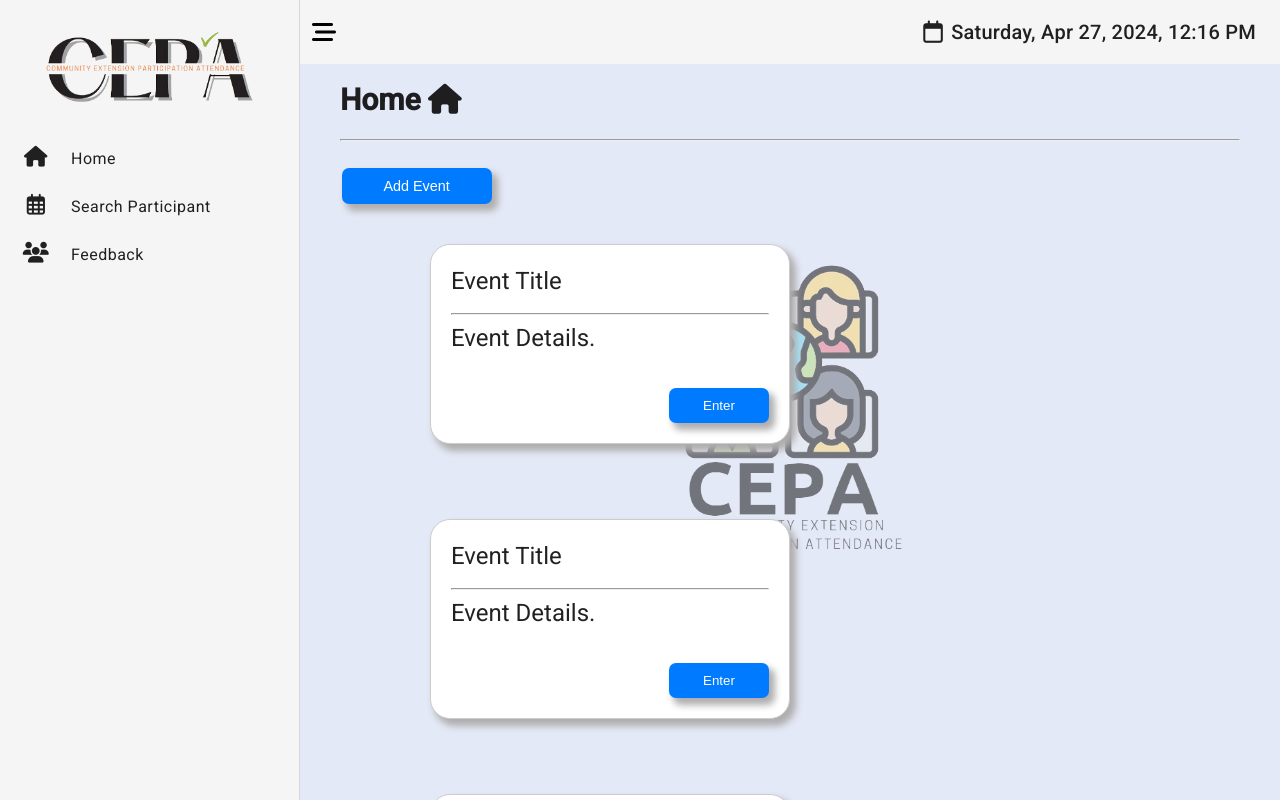
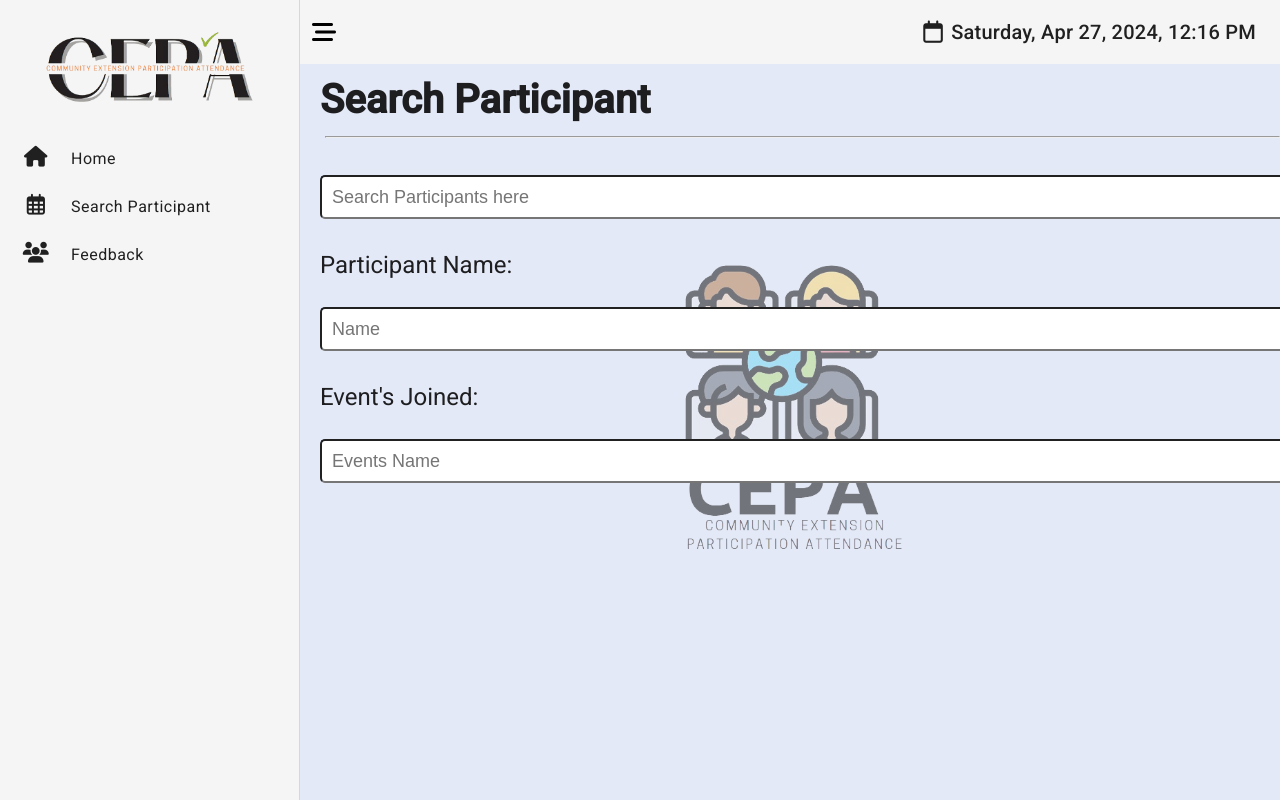
Before and after one commit to j3yey/CEPA-Main, an Angular app: page /user/searchparticipant in a window 1280 px wide. Before the commit this address led to /user/userhome. Built offline with nearby package versions, Linux system fonts and the light colour scheme.

Commit message:
Few Changes

```diff
--- /dev/null
+++ b/src/app/User/searchparticipant/searchparticipant.component.css
@@ -0,0 +1,46 @@
+.participantname {
+    margin-left:20px
+    }
+    body{
+        margin-left:20px
+    }
+
+    .heading{
+        font-size: 40px;
+        margin-top: 20px;
+        margin-left: 20px;
+        margin-bottom:20px;
+        font-weight: bold;
+
+    }
+    .search-bar1 {
+        border-radius: 5px;
+        width: 1000px; /* Adjust the width as needed */
+        height: 20px; /* Adjust the height as needed */
+        font-size: 18px;
+        padding: 10px;
+        background-color: white;
+        margin-top:30px;
+        margin-bottom:30px;
+
+    }
+    .search-bar2 {
+        border-radius: 5px;
+        width: 1000px; /* Adjust the width as needed */
+        height: 20px; /* Adjust the height as needed */
+        font-size: 18px;
+        padding: 10px;
+        background-color: white;
+        margin-top:10px;
+        margin-bottom:30px;
+    }
+    .search-bar3 {
+        border-radius: 5px;
+        width: 1000px; /* Adjust the width as needed */
+        height: 20px; /* Adjust the height as needed */
+        font-size: 18px;
+        padding: 10px;
+        background-color: white;
+        margin-top:10px;
+        margin-bottom:30px;
+    }
--- /dev/null
+++ b/src/app/User/searchparticipant/searchparticipant.component.html
@@ -0,0 +1,26 @@
+<!DOCTYPE html>
+<h1 class="heading">Search Participant</h1>
+<hr style="margin-left:25px;">
+<html lang="en">
+<head>
+    <meta charset="UTF-8">
+    <meta name="viewport" content="width=device-width, initial-scale=1.0">
+    <input type="text" id="participant-search" class="search-bar" placeholder="Name">
+</head>
+<body>
+
+    <div class = "hehe">
+        <input type="text" id="participant-search" class="search-bar1" placeholder="Search Participants here">
+        <div>
+    <div class = "participantname"></div>
+    <h1>Participant Name:</h1>
+        <input type="text" id="participant-search" class="search-bar2" placeholder="Name">
+        </div>
+    <div class = "event">
+        <h1>Event's Joined:</h1>
+        <input type="text" id="event-search" class="search-bar3" placeholder="Events Name">
+    </div>
+
+    </div>
+</body>
+</html>
--- a/src/app/User/userhome/userhome.component.css
+++ b/src/app/User/userhome/userhome.component.css
@@ -45,18 +45,29 @@
     bottom: 20px;
     right: 20px;
 }
-.addevent{
-    z-index: 1;
-    padding: 10px 20px;
-    font-size: .9rem;
+
+.search-bar {
+    display: flex;
+    align-items: center;
+    margin-bottom: 20px; /* Adjust as needed */
+    margin-left: 130px;
+    width: 500px;
+}
+
+.search-bar input[type="text"] {
+    padding: 10px;
+    border: 1px solid #ccc;
+    border-radius: 10px;
+    margin-right: 10px; /* Adjust as needed */
+    width: 500px; /* Adjust width as needed */
+}
+
+.search-bar button {
+    padding: 10px 15px;
     background-color: #007bff;
     color: #fff;
     border: none;
-    border-radius: 7px;
+    border-radius: 5px;
     cursor: pointer;
     transition: background-color 0.3s ease;
-    width:150px;
-    margin-left: 2.6rem;
-    margin-top:20px;
-    box-shadow: 5px 6px 7px 1px #afadad;
 }
--- a/src/app/User/userhome/userhome.component.html
+++ b/src/app/User/userhome/userhome.component.html
@@ -1,7 +1,12 @@
 <body>
     <h1 class="heading">Home <i class="fa-solid fa-house"></i></h1>
     <hr style="align-items: center; margin-left: 40px; margin-right: 40px; display: flex;">
-    <button class="addevent">Add Event</button>
+
+    <div class="search-bar">
+        <input type="text" id="searchInput" placeholder="Search...">
+        <button onclick="search()">Search</button>
+    </div>
+
     <div class="container">
         <div class="box">
             <h1>Event Title</h1>
--- a/src/app/User/usersidenav/usersidenav.component.html
+++ b/src/app/User/usersidenav/usersidenav.component.html
@@ -7,7 +7,7 @@
             <i class="fa-solid fa-house"></i>
             <span>Home</span>
           </mat-list-item>
-          <mat-list-item class="nav-list-item">
+          <mat-list-item class="nav-list-item" (click)="navigateToFeedback()">
             <i class="fa-regular fa-calendar-days"></i>
             <span>Search Participant</span>
           </mat-list-item>
@@ -15,14 +15,6 @@
             <i class="fa-solid fa-users"></i>
             <span>Feedback</span>
           </mat-list-item>
-          <!-- <mat-list-item class="nav-list-item" (click)="()">
-            <i class="fa fa-envelope" aria-hidden="true"></i>
-            <span>Send E-mail</span>
-          </mat-list-item>
-          <mat-list-item class="nav-list-item" (click)="()">
-            <i class="fa-solid fa-circle-info"></i>
-            <span>About Us</span>
-          </mat-list-item> -->
         </mat-list>
 
     </mat-sidenav>
--- a/src/app/User/usersidenav/usersidenav.component.ts
+++ b/src/app/User/usersidenav/usersidenav.component.ts
@@ -34,6 +34,9 @@ export class UsersidenavComponent {
   navigateToHome() {
     this.router.navigate(['user/userhome']);
   }
+  navigateToSearchParticipant() {
+    this.router.navigate(['user/searchparticipant']);
+  }
   navigateToFeedback() {
     this.router.navigate(['user/feedback']);
   }
```
Also changed, not shown: src/app/User/searchparticipant/searchparticipant.component.ts (added, +12 -0 lines), src/app/app.routes.ts (+6 -1 lines), 1 other file (tests, documents, lock files or other folders).
